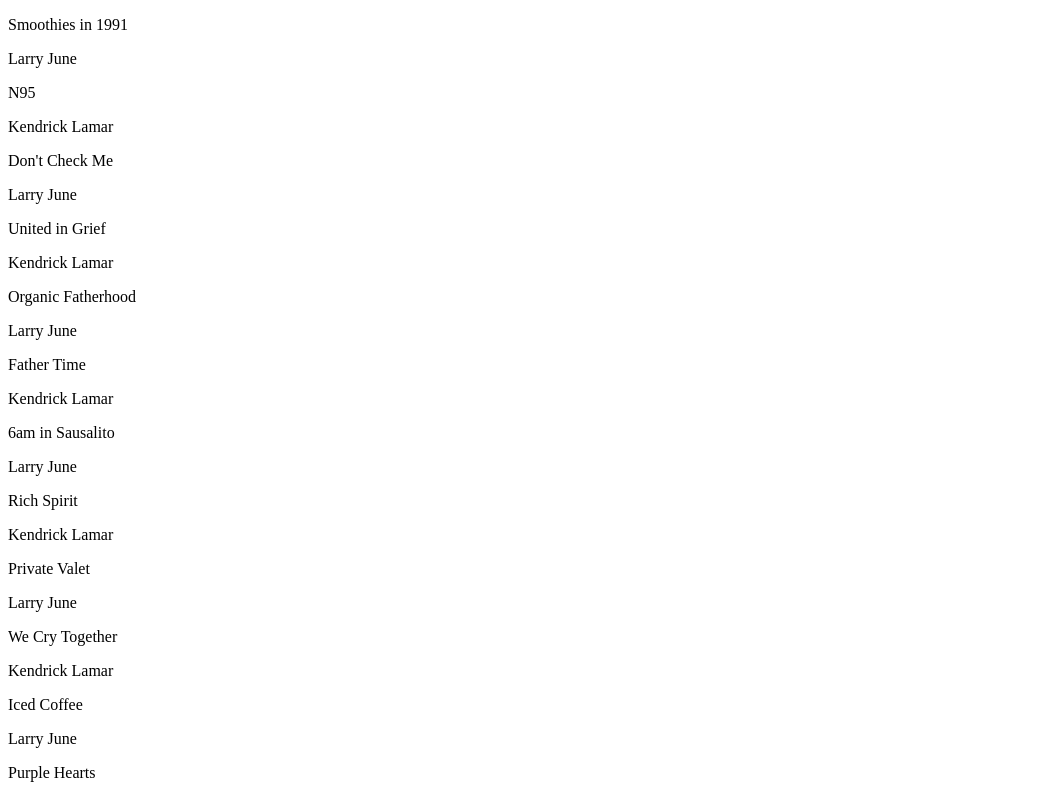
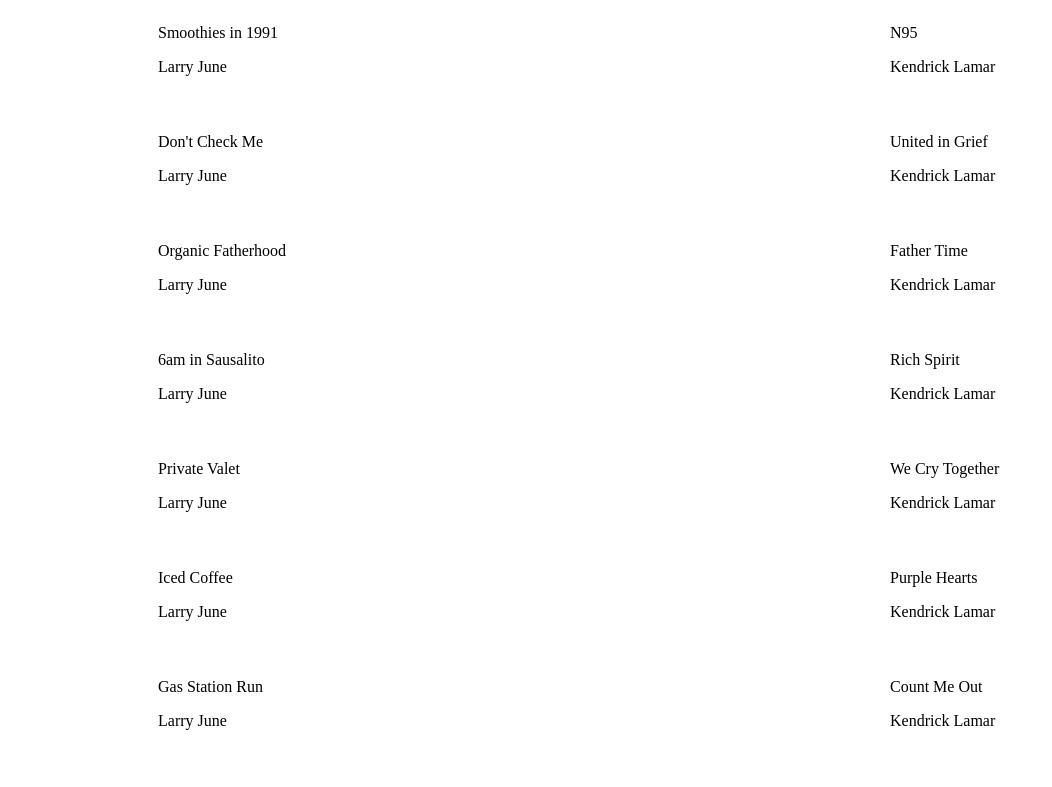
Before and after one commit to Joshua-Bernard/playlist-pro, a React app: page / in a window 1280 px wide. Shown: the top 787 px of the page, without its empty margins (0-1052 px from the left). Built offline with nearby package versions, Linux system fonts and the light colour scheme; the HTML template or start-up script is replaced by a standard one.

Commit message:
Added app css file with the start to my css grid

```diff
--- a/src/App.jsx
+++ b/src/App.jsx
@@ -1,5 +1,6 @@
 import { useState } from 'react';
 import SearchResults from './components/SearchResults/SearchResults';
+import styles from './App.module.css';
 function App() {
   const [songs, setSongs] = useState([
     {
@@ -101,9 +102,9 @@
   ]);
 
   return (
-    <>
-      <SearchResults songs={songs} />
-    </>
+    <div className={styles.gridContainer}>
+      <SearchResults songs={songs} />\
+    </div>
   );
 }
 
--- /dev/null
+++ b/src/App.module.css
@@ -0,0 +1,15 @@
+.gridContainer {
+  margin: 0 150px;
+  display: grid;
+  grid-template-columns: 1fr 1fr;
+  grid-template-rows: repeat(5, 1fr);
+  row-gap: 25px;
+  column-gap: 500px;
+  grid-template-areas:
+    'title .'
+    'searchTitle playlistTitle'
+    'searchInput PlaylistNameInput'
+    'searchResults Playlist'
+    '. saveButton';
+
+}
```
